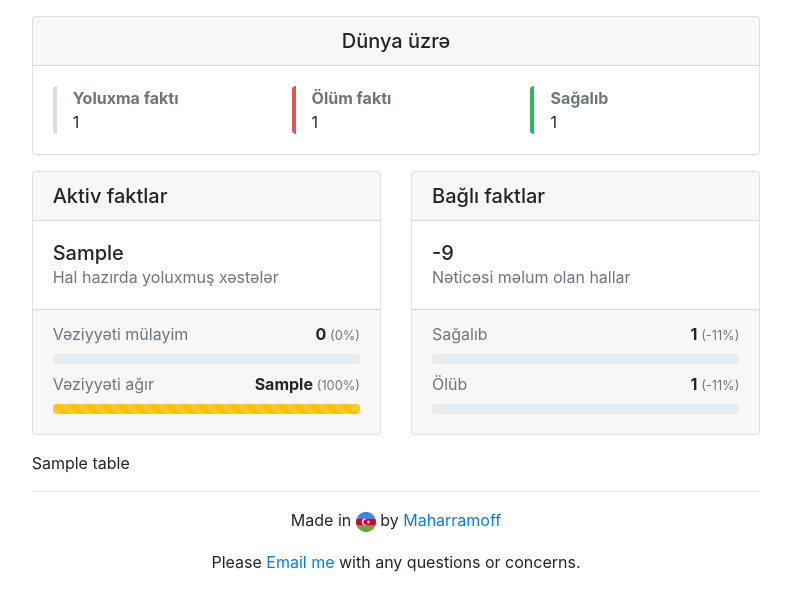
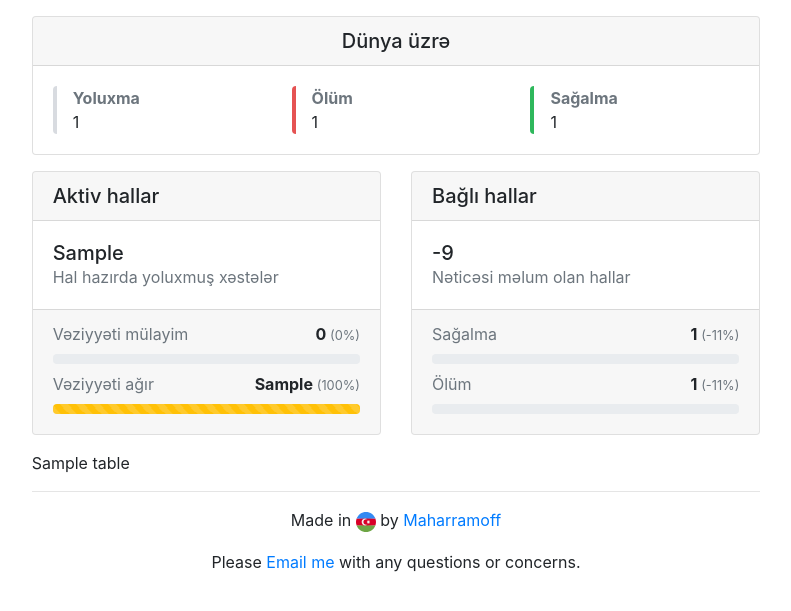
Before and after one commit to Maharramoff/coronavirus-cases-worldwide, a Python web app: template templates/index.html in a window 1280 px wide. Shown: the top 611 px of the page, without its empty margins (244-1035 px from the left). Run offline with Jinja, Linux system fonts and the light colour scheme; the template is opened without the code that fills it: most values are stand-ins (such as "Sample title", 1, 10 or a date in 2020); some libraries are stand-ins or nearby versions.

Commit message:
change some titles

```diff
--- a/templates/index.html
+++ b/templates/index.html
@@ -56,21 +56,21 @@
                     <div class="row">
                         <div class="col-4">
                             <div class="c-callout">
-                                <strong class="text-muted">Yoluxma faktı</strong>
+                                <strong class="text-muted">Yoluxma</strong>
                                 <div class="text-value-lg">{{ stats.total_cases }}</div>
                             </div>
                         </div>
 
                         <div class="col-4">
                             <div class="c-callout c-callout-danger">
-                                <strong class="text-muted">Ölüm faktı</strong>
+                                <strong class="text-muted">Ölüm</strong>
                                 <div class="text-value-lg">{{ stats.total_deaths }}</div>
                             </div>
                         </div>
 
                         <div class="col-4">
                             <div class="c-callout c-callout-success">
-                                <strong class="text-muted">Sağalıb</strong>
+                                <strong class="text-muted">Sağalma</strong>
                                 <div class="text-value-lg">{{ stats.total_recovered }}</div>
                             </div>
                         </div>
@@ -85,7 +85,7 @@
                     <div class="card mb-3">
 
                         <div class="card-header">
-                            <h5 class="card-title mb-0">Aktiv faktlar</h5>
+                            <h5 class="card-title mb-0">Aktiv hallar</h5>
                         </div>
 
                         <div class="card-body">
@@ -151,7 +151,7 @@
                     <div class="card mb-3">
 
                         <div class="card-header">
-                            <h5 class="card-title mb-0">Bağlı faktlar</h5>
+                            <h5 class="card-title mb-0">Bağlı hallar</h5>
                         </div>
 
                         {% set closed_cases = stats.total_cases|int - stats.active_cases|int %}
@@ -167,7 +167,7 @@
 
                                 <div class="col-12 mb-sm-2 mb-0">
 
-                                    <span class="text-muted">Sağalıb</span>
+                                    <span class="text-muted">Sağalma</span>
 
                                     {% set recovered_percent = (stats.total_recovered|int / closed_cases * 100)|round|int %}
 
@@ -187,7 +187,7 @@
 
                                 <div class="col-12 mb-sm-2 mb-0">
 
-                                    <span class="text-muted">Ölüb</span>
+                                    <span class="text-muted">Ölüm</span>
 
                                     {% set death_percent = (stats.total_deaths|int / closed_cases * 100)|round|int %}
 
```
